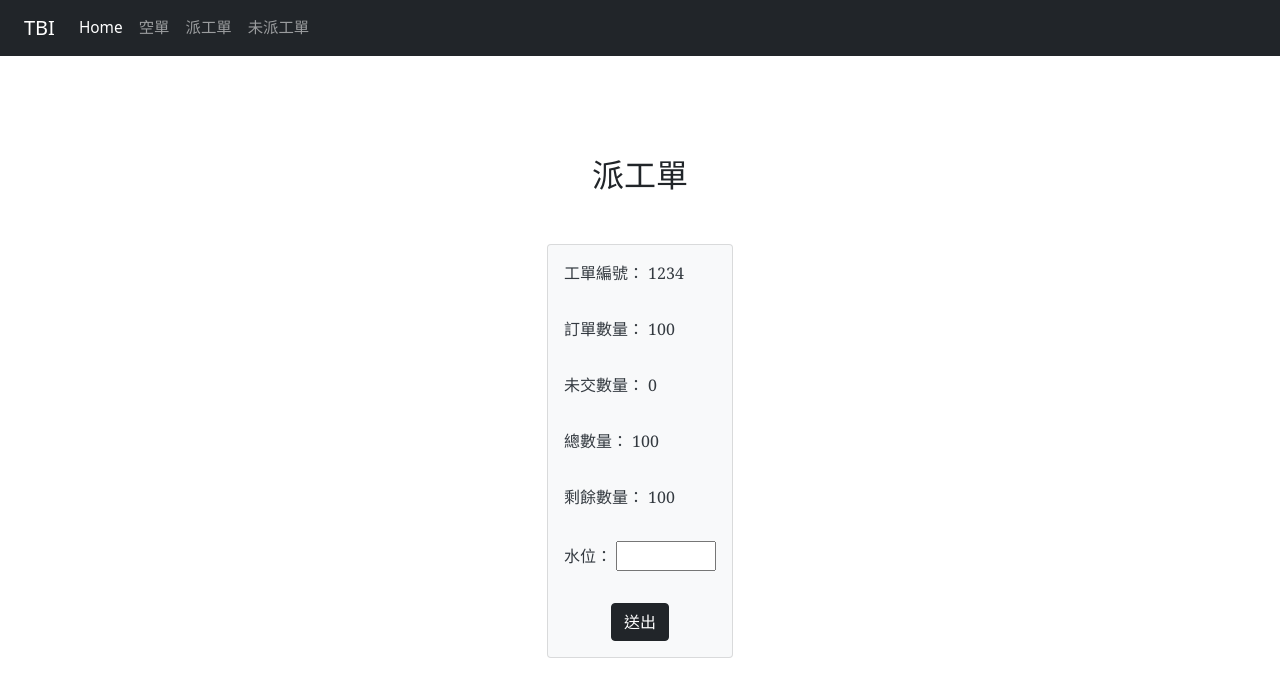
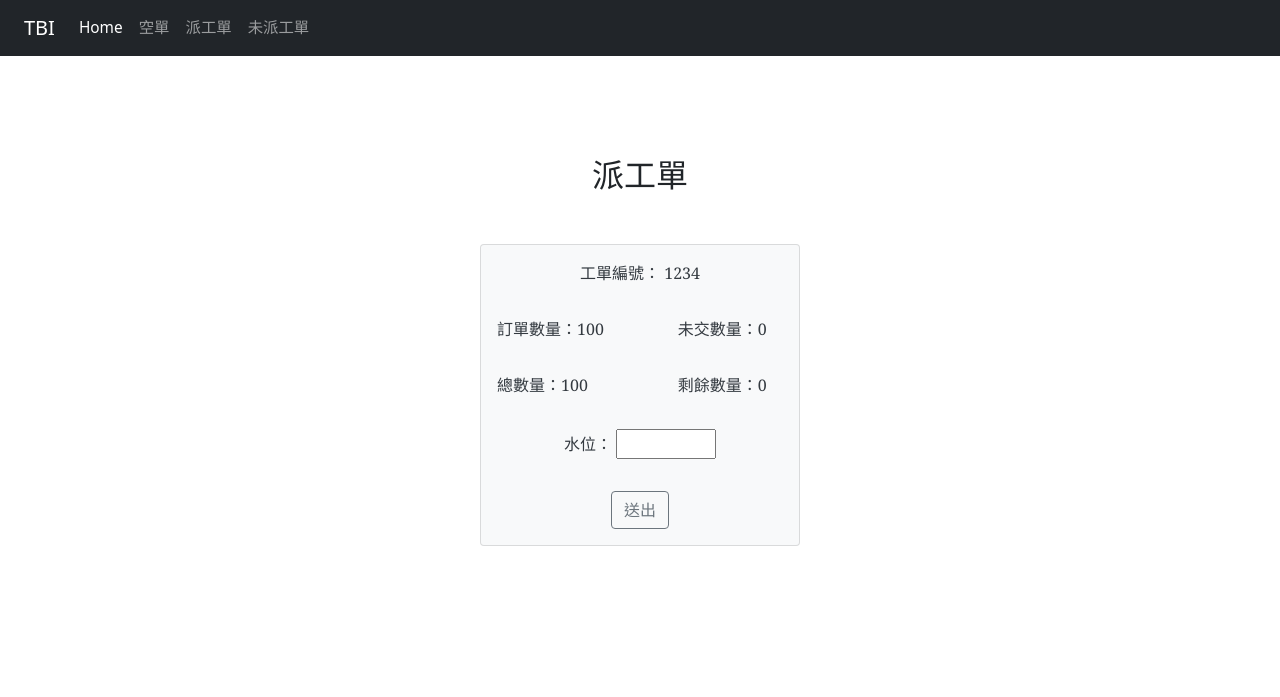
Before and after one commit to weihung0831/request_py, a Flask app: page /dispatch_work_order in a window 1280 px wide. Shown: the top 697 px of the page. Run offline with Flask 3, Linux system fonts and the light colour scheme; some libraries are stand-ins or nearby versions.

Commit message:
update:update card UI

```diff
--- a/templates/card.html
+++ b/templates/card.html
@@ -1,26 +1,30 @@
 <div class="d-flex justify-content-center">
-  <div class="card bg-light mb-3" style="max-width: 20rem">
-    <div class="card-body">
+  <div class="card bg-light mb-3" style="width: 20rem">
+    <div class="card-body text-center">
       <label class="d-inline-block">工單編號：</label>
       <p class="d-inline-block card-text">1234</p>
     </div>
-    <div class="card-body">
-      <label class="d-inline-block">訂單數量：</label>
-      <p class="d-inline-block card-text">100</p>
+    <div class="card-body row">
+      <div class="col-7 d-flex align-items-center">
+        <label>訂單數量：</label>
+        <p class="mb-0 ml-1">100</p>
+      </div>
+      <div class="col-5 d-flex align-items-center">
+        <label>未交數量：</label>
+        <p class="mb-0 ml-1">0</p>
+      </div>
     </div>
-    <div class="card-body">
-      <label class="d-inline-block">未交數量：</label>
-      <p class="d-inline-block card-text">0</p>
+    <div class="card-body row">
+      <div class="col-7 d-flex align-items-center">
+        <label>總數量：</label>
+        <p class="mb-0 ml-1">100</p>
+      </div>
+      <div class="col-5 d-flex align-items-center">
+        <label>剩餘數量：</label>
+        <p class="mb-0 ml-1">0</p>
+      </div>
     </div>
-    <div class="card-body">
-      <label class="d-inline-block">總數量：</label>
-      <p class="d-inline-block card-text">100</p>
-    </div>
-    <div class="card-body">
-      <label class="d-inline-block">剩餘數量：</label>
-      <p class="d-inline-block card-text">100</p>
-    </div>
-    <div class="card-body">
+    <div class="card-body text-center">
       <label class="d-inline-block">水位：</label>
       <input
         type="number"
@@ -29,7 +33,7 @@
       />
     </div>
     <div class="card-body" id="work_order_btn">
-      <button type="button" class="btn btn-dark">送出</button>
+      <button type="button" class="btn btn-outline-secondary">送出</button>
     </div>
   </div>
 </div>
```
